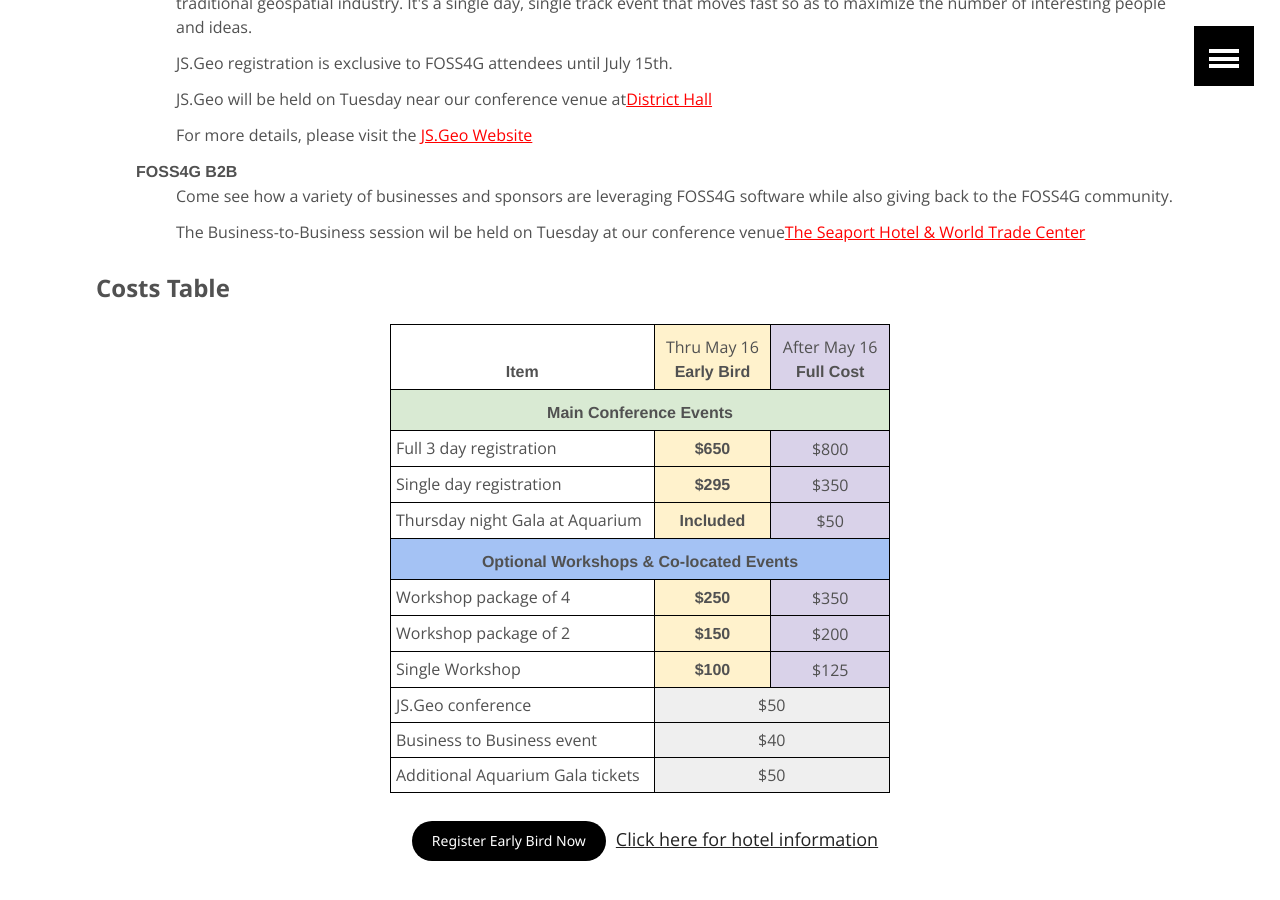
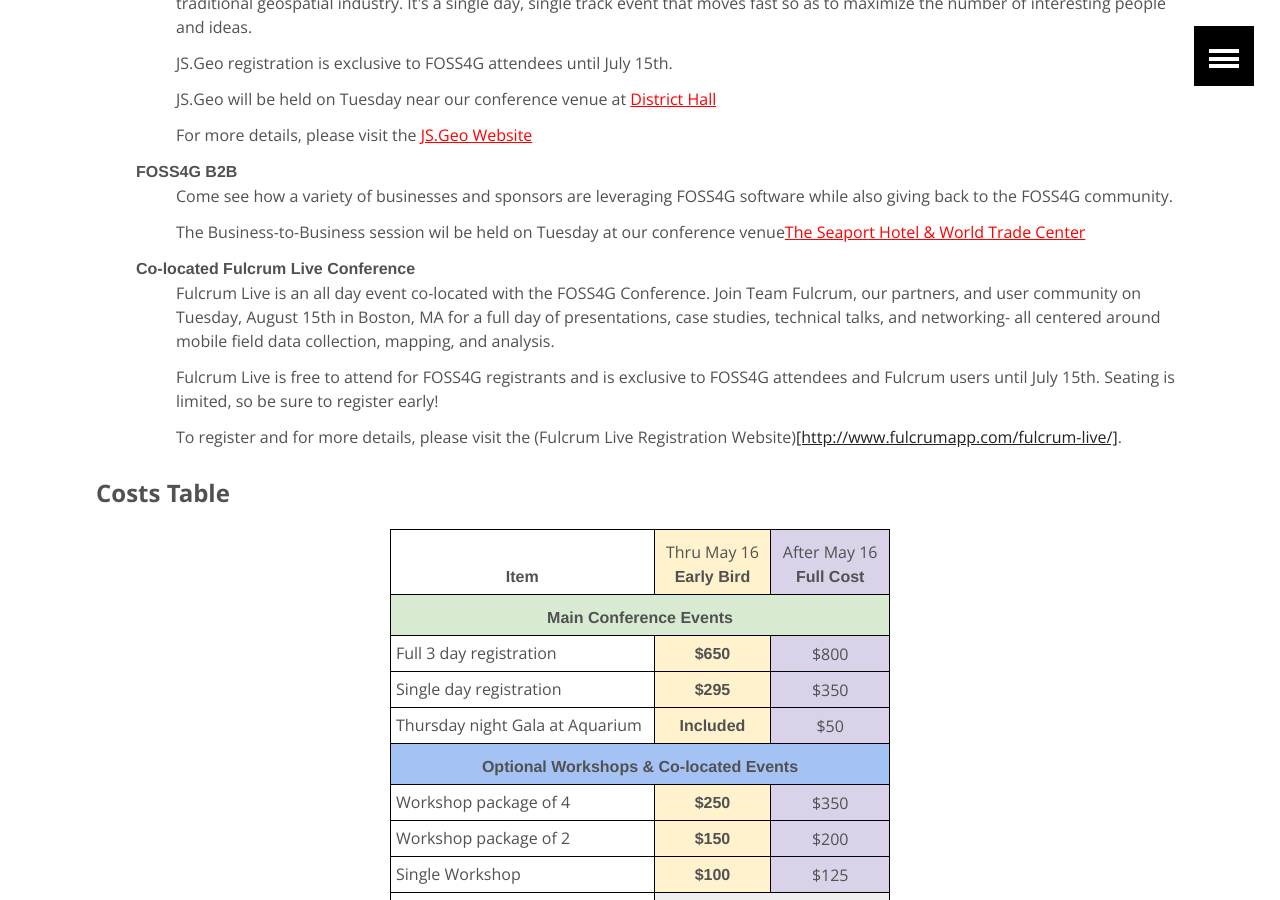
Before and after one commit to AvidGeo/foss4g2017-dev, a Jekyll site: the page built from register/index.html, in a window 1280 px wide and 900 px high, scrolled down 1517 px. Built offline with Jekyll 4.4.1, drawn with Linux system fonts in a browser that asks for light colours.

Commit message:
add fulcrum co-located event

```diff
--- a/register/index.html
+++ b/register/index.html
@@ -26,7 +26,7 @@
         <li><strong>Workshops</strong>
             <ul class="nbull">
                 <li><strong>Over 40 hands-on workshops will be held at Harvard University</strong> covering a wide variety FOSS4G software and technology topics.</li>
-                <li>Workshops will be held on Monday &amp; Tuesday at<a href="http://cgis.fas.harvard.edu/" style="color:red;">The Harvard CGIS</a></li>
+                <li>Workshops will be held on Monday &amp; Tuesday at <a href="http://cgis.fas.harvard.edu/" style="color:red;">The Harvard CGIS</a></li>
             </ul>
         </li>
         <li><strong>Co-Located JS.Geo Conference</strong>
@@ -34,7 +34,7 @@
                 <li>JS.Geo is a gathering for those with an enthusiasm for code and maps. In previous gatherings speakers included devs from organizations you know (Carto, Mapbox, Mapzen, ESRI, Cesium, IBM, etc.) as well as indie coders doing creative work
                     outside the traditional geospatial industry. It's a single day, single track event that moves fast so as to maximize the number of interesting people and ideas.</li>
                 <li>JS.Geo registration is exclusive to FOSS4G attendees until July 15th.</li>
-                <li>JS.Geo will be held on Tuesday near our conference venue at<a href="http://www.districthallboston.org/" style="color:red;">District Hall</a></li>
+                <li>JS.Geo will be held on Tuesday near our conference venue at <a href="http://www.districthallboston.org/" style="color:red;">District Hall</a></li>
                 <li>For more details, please visit the <a href="http://www.jsgeo.com/" style="color:red;">JS.Geo Website</a></li>
             </ul>
         </li>
@@ -44,6 +44,13 @@
                 <li>The Business-to-Business session wil be held on Tuesday at our conference venue<a href="http://www.seaportboston.com/" style="color:red;">The Seaport Hotel &amp; World Trade Center</a></li>
             </ul>
         </li>
+        <li><strong>Co-located Fulcrum Live Conference</strong>
+            <ul class="nbull">
+                <li>Fulcrum Live is an all day event co-located with the FOSS4G Conference. Join Team Fulcrum, our partners, and user community on Tuesday, August 15th in Boston, MA for a full day of presentations, case studies, technical talks, and networking- all centered around mobile field data collection, mapping, and analysis.</li>
+                <li>Fulcrum Live is free to attend for FOSS4G registrants and is exclusive to FOSS4G attendees and Fulcrum users until July 15th. Seating is limited, so be sure to register early!</li>
+                <li>To register and for more details, please visit the (Fulcrum Live Registration Website)<a href="http://www.fulcrumapp.com/fulcrum-live/">[http://www.fulcrumapp.com/fulcrum-live/]</a>.</li>
+            </ul>
+       </li>
     </ul>
     <h4>Costs Table</h4>
 
```
